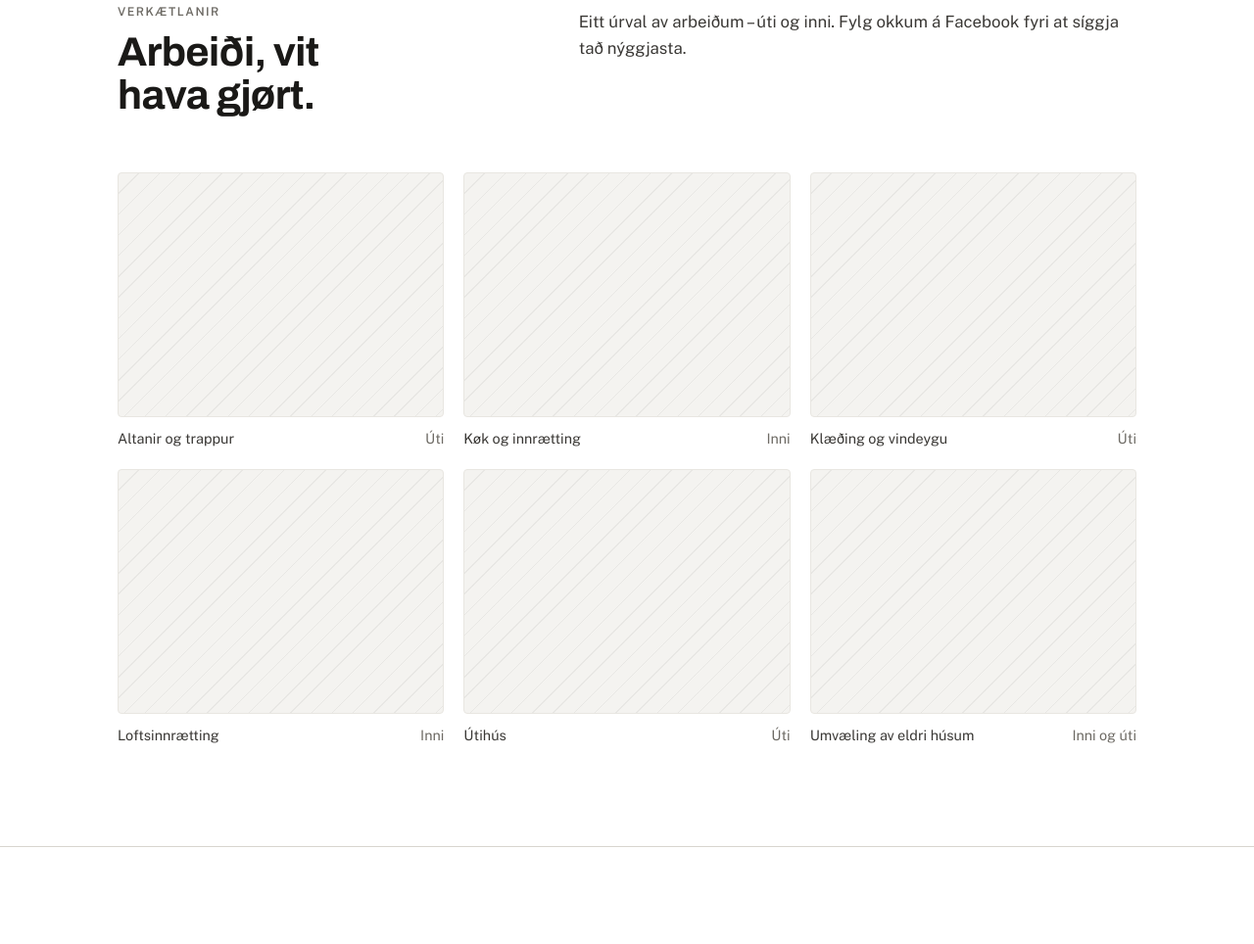
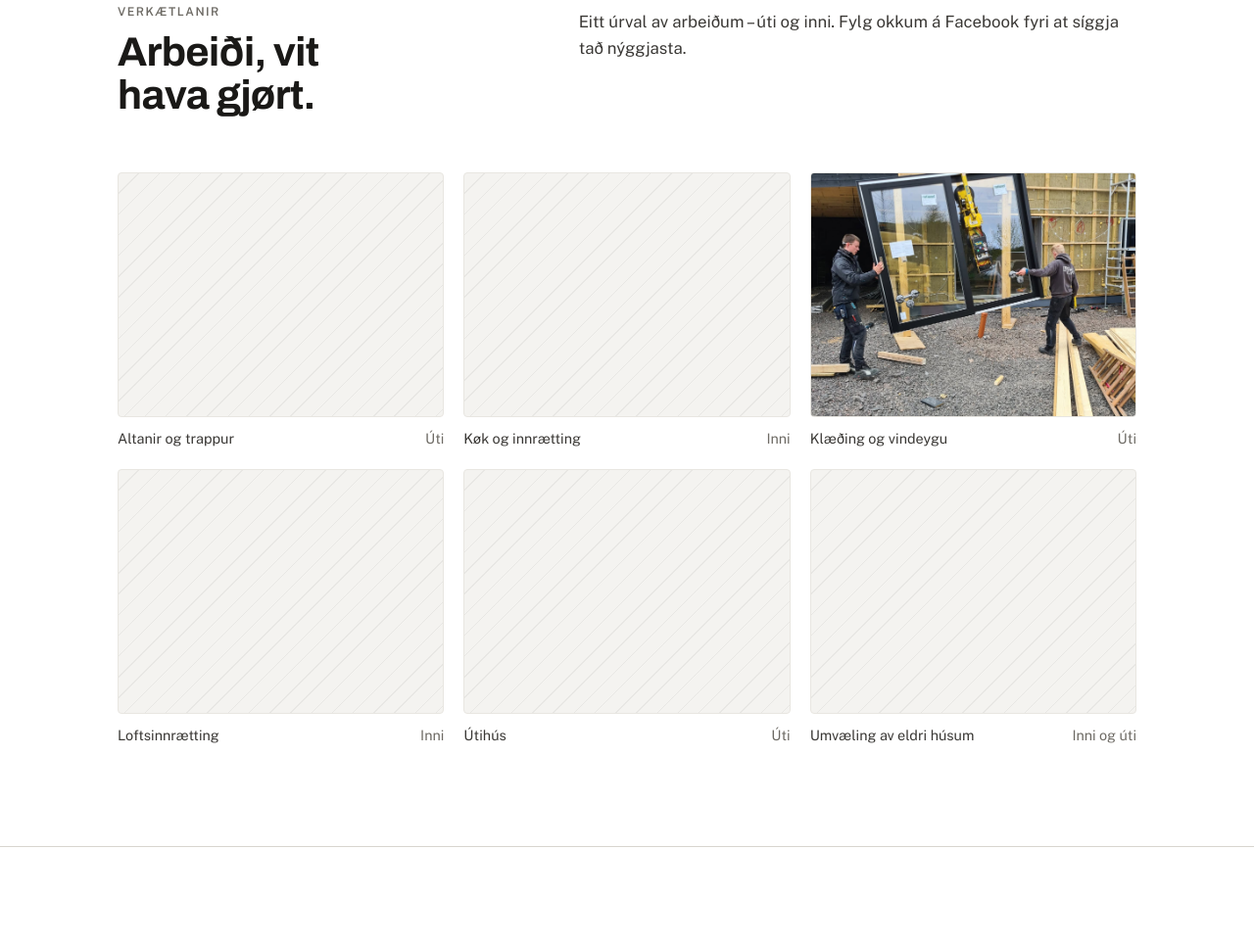
Before and after one commit to b4wtvvv8vr-a11/mbo-overgaard, a plain HTML site: page index.html in a window 1280 px wide. Shown: the part 2830-3794 px from the top of the page at 98% size. Drawn offline with nearby package versions, Linux system fonts and the light colour scheme.

Commit message:
Window photo in the Klæðing og vindeygu project tile
Co-Authored-By: Claude Opus 5 <noreply@anthropic.com>

```diff
--- a/index.html
+++ b/index.html
@@ -181,6 +181,8 @@
     background-image: repeating-linear-gradient(135deg, transparent 0 14px, rgba(0,0,0,.05) 14px 15px);
     border: 1px solid var(--line-soft);
   }
+  .proj .img { overflow: hidden; }
+  .proj .img img { width: 100%; height: 100%; object-fit: cover; }
   .proj figcaption { font-size: 0.9rem; color: var(--ink-soft); display: flex; justify-content: space-between; gap: 12px; }
   .proj figcaption span { color: var(--mute); }
   @media (max-width: 820px) { .proj-grid { grid-template-columns: 1fr 1fr; } }
@@ -419,7 +421,7 @@
         <!-- Replace .img blocks with <img src="..." alt="..."> of real projects -->
         <figure class="proj"><div class="img"></div><figcaption>Altanir og trappur <span>Úti</span></figcaption></figure>
         <figure class="proj"><div class="img"></div><figcaption>Køk og innrætting <span>Inni</span></figcaption></figure>
-        <figure class="proj"><div class="img"></div><figcaption>Klæðing og vindeygu <span>Úti</span></figcaption></figure>
+        <figure class="proj"><div class="img"><img src="img/vindeyga-uppseting.jpg" alt="Stórt vindeyga verður sett í nýtt hús"></div><figcaption>Klæðing og vindeygu <span>Úti</span></figcaption></figure>
         <figure class="proj"><div class="img"></div><figcaption>Loftsinnrætting <span>Inni</span></figcaption></figure>
         <figure class="proj"><div class="img"></div><figcaption>Útihús <span>Úti</span></figcaption></figure>
         <figure class="proj"><div class="img"></div><figcaption>Umvæling av eldri húsum <span>Inni og úti</span></figcaption></figure>
```
